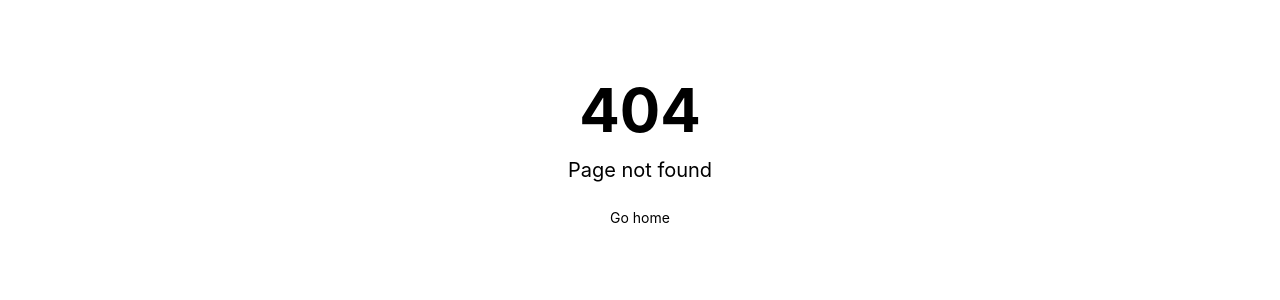
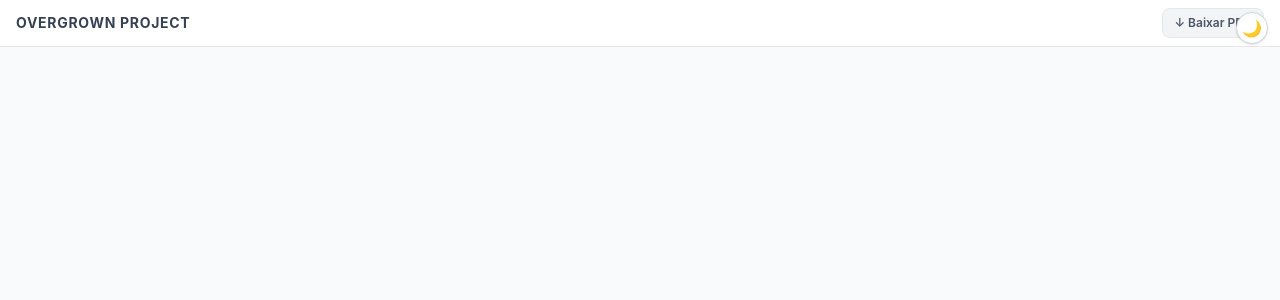
Before and after one commit to lucassdmp/OvergrownProject, a React (Vite) app: page /livro in a window 1280 px wide. Before the commit this address had no page. Shown: the top 300 px of the page. Built offline with nearby package versions, Linux system fonts and the light colour scheme.

Commit message:
feat: add PdfPage component and integrate into router for PDF download

```diff
--- /dev/null
+++ b/src/pages/PdfPage.tsx
@@ -0,0 +1,25 @@
+const PDF_URL = '/overgrown-project.pdf'
+
+export default function PdfPage() {
+  return (
+    <div className="flex h-screen flex-col">
+      <div className="flex items-center justify-between gap-3 border-b border-gray-200 dark:border-gray-800 bg-white dark:bg-gray-900 px-4 py-2">
+        <h1 className="text-sm font-bold uppercase tracking-wider text-gray-700 dark:text-gray-200">
+          Overgrown Project
+        </h1>
+        <a
+          href={PDF_URL}
+          download
+          className="rounded-lg border border-gray-200 dark:border-gray-700 bg-gray-100 dark:bg-gray-800 px-3 py-1.5 text-xs font-semibold text-gray-600 dark:text-gray-300 transition hover:border-amber-500 hover:text-amber-600 dark:hover:text-amber-400"
+        >
+          ↓ Baixar PDF
+        </a>
+      </div>
+      <iframe
+        src={PDF_URL}
+        title="Overgrown Project"
+        className="flex-1 w-full border-0"
+      />
+    </div>
+  )
+}
--- a/src/routes/index.tsx
+++ b/src/routes/index.tsx
@@ -2,6 +2,7 @@ import { createBrowserRouter } from 'react-router-dom'
 import RootLayout from '@/layouts/RootLayout'
 import HomePage from '@/pages/HomePage'
 import NotFoundPage from '@/pages/NotFoundPage'
+import PdfPage from '@/pages/PdfPage'
 import TalentTreeBuilderPage from '@/pages/TalentTreeBuilderPage'
 
 export const router = createBrowserRouter([
@@ -12,6 +13,10 @@ export const router = createBrowserRouter([
       {
         index: true,
         element: <HomePage />,
+      },
+      {
+        path: 'livro',
+        element: <PdfPage />,
       },
     ],
   },
```
